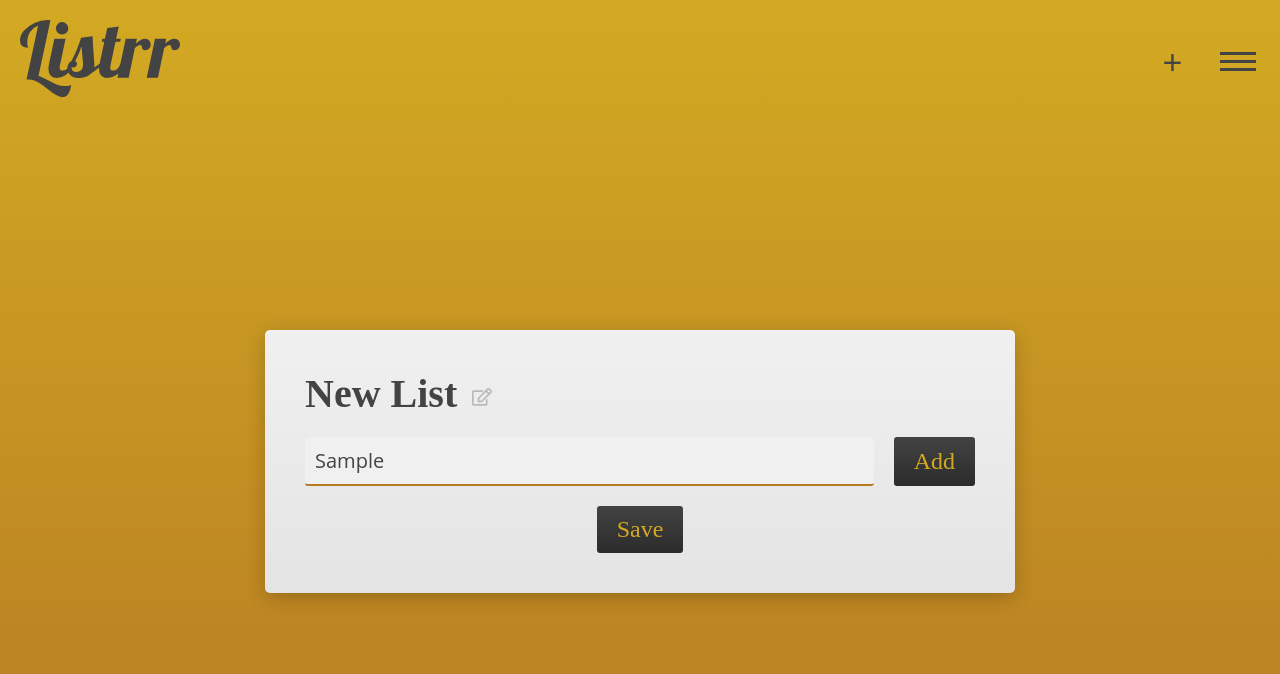
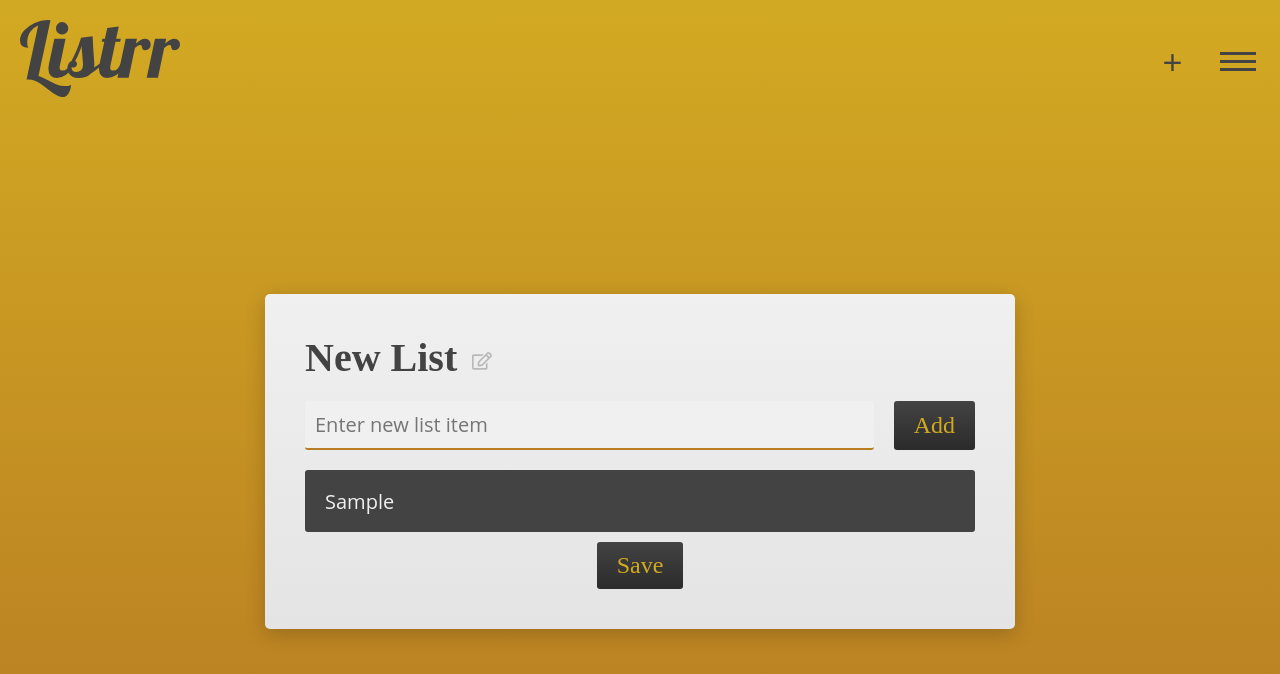
Before and after one commit to Drucial/listrr-app, a React (Create React App) app: page / in a window 1280 px wide. Both pictures are taken after typing "Sample" into the empty fields and a click on the button "Add". Shown: the top 674 px of the page. Built offline with nearby package versions, Linux system fonts and the light colour scheme.

Commit message:
item add and complete

```diff
--- a/src/components/list/ListInput.js
+++ b/src/components/list/ListInput.js
@@ -1,23 +1,30 @@
-import React, { useRef } from 'react'
+import React, { useRef, useContext } from 'react'
+import UserContext from '../../services/user-context'
 
 const ListInput = () => {
+  const { currentList, setCurrentList } = useContext(UserContext)
   const inputRef = useRef()
 
+  // Needs Enter Key Listener
+
   function validateNewListItem() {
-    // const input = inputRef.current
-    // let inputValue = input.value
+    const input = inputRef.current
+    let inputValue = inputRef.current.value
+    let list = currentList.list
 
-    // if(!input) return
-
-    // if(inputValue === '') {
-    //   return
-    // } else if(currentList.includes(inputValue)) {
-    //   input.placeholder = `Whoops! ${inputValue} is already on the list`
-    //   input.value = null
-    // } else {
-    //   setCurrentList([...currentList, inputValue])
-    //   input.value = null
-    // }
+    if(!input){
+      return
+    } else if(inputValue === '') {
+      return
+    } else if(currentList.list.includes(inputValue)) {
+      input.placeholder = `Whoops! ${inputValue} is already on the list`
+      input.value = null
+    } else {
+      list.push(inputValue)
+      setCurrentList({...currentList, list: list})
+      input.placeholder = 'Enter new list item'
+      input.value = null
+    }
   }
 
   return (
--- a/src/components/list/ListItems.js
+++ b/src/components/list/ListItems.js
@@ -2,13 +2,23 @@ import React, { useContext } from 'react'
 import UserContext from '../../services/user-context'
 
 const ListItems = () => {
+  const { currentList, setCurrentList } = useContext(UserContext)
 
-  const { currentList } = useContext(UserContext)
+  function handleClick(items) {
+    let list = currentList.list
+    let index = list.indexOf(items)
+
+    list.splice(index, 1)
+    setCurrentList({...currentList, list: list})
+    console.log(currentList)
+  }
+
+
 
   return (
     <ul className="active-list">
       {currentList.list.map((items, index) =>
-      <li className="list-item" key={index}>{items}</li>
+      <li className="list-item" key={index} onClick={() => {handleClick(items)}}>{items}</li>
       )}
     </ul>
   )
```
